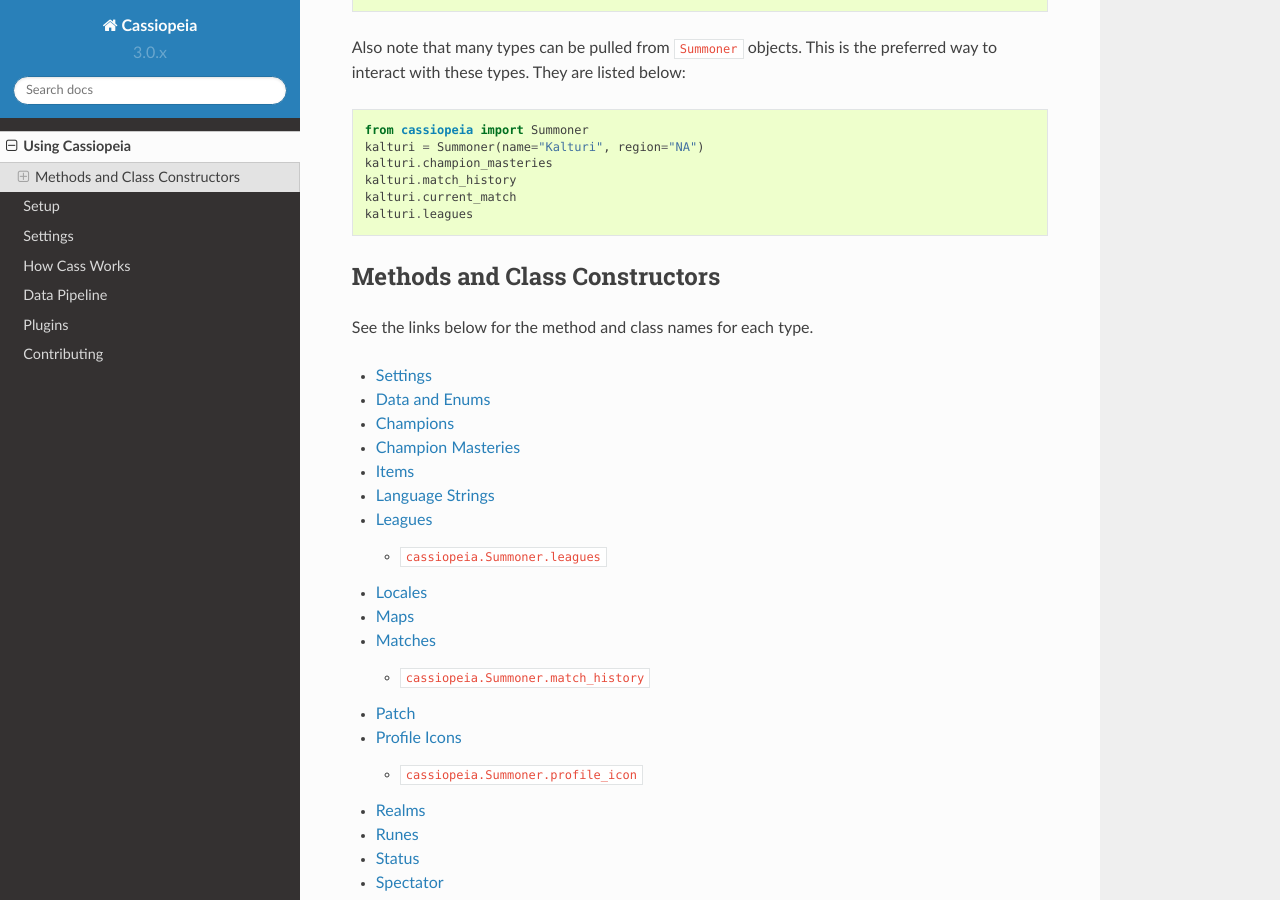
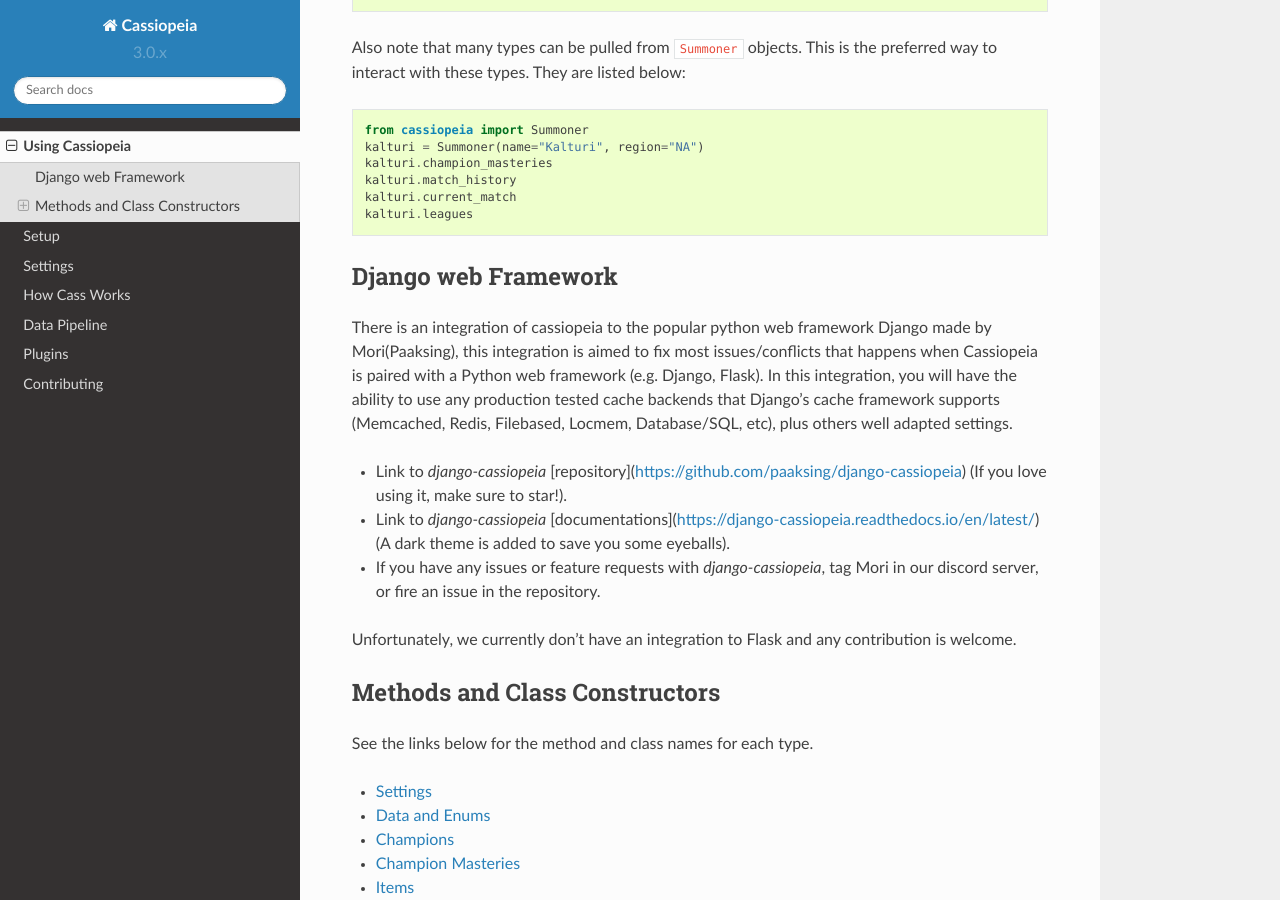
Before and after one commit to meraki-analytics/cassiopeia, a Sphinx documentation site: the page built from doc/cassiopeia/index.rst, in a window 1280 px wide and 900 px high, scrolled down 403 px. Built offline with Sphinx 7.4.7 and the Read the Docs theme 2.0.0, drawn with Linux system fonts in a browser that asks for light colours.

Commit message:
Added Link to Django Cassiopeia

```diff
--- a/doc/cassiopeia/index.rst
+++ b/doc/cassiopeia/index.rst
@@ -23,6 +23,16 @@
     kalturi.match_history
     kalturi.current_match
     kalturi.leagues
+
+Django web Framework
+--------------------
+There is an integration of cassiopeia to the popular python web framework Django made by Mori(Paaksing), this integration is aimed to fix most issues/conflicts that happens when Cassiopeia is paired with a Python web framework (e.g. Django, Flask). In this integration, you will have the ability to use any production tested cache backends that Django's cache framework supports (Memcached, Redis, Filebased, Locmem, Database/SQL, etc), plus others well adapted settings.
+
+* Link to `django-cassiopeia` [repository](https://github.com/paaksing/django-cassiopeia) (If you love using it, make sure to star!).
+* Link to `django-cassiopeia` [documentations](https://django-cassiopeia.readthedocs.io/en/latest/) (A dark theme is added to save you some eyeballs).
+* If you have any issues or feature requests with `django-cassiopeia`, tag Mori in our discord server, or fire an issue in the repository.
+
+Unfortunately, we currently don't have an integration to Flask and any contribution is welcome.
 
 
 Methods and Class Constructors
```
